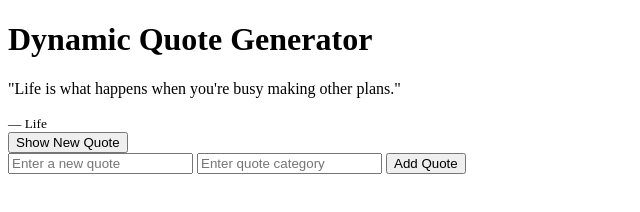
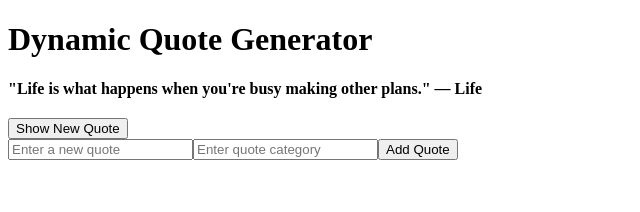
Before and after one commit to GATERA-glitch/alx_fe_javascript, a plain HTML site: page dom-manipulation/index.html in a window 1280 px wide. Both pictures are taken after a click on the button "Show New Quote". Shown: the whole page, without its empty margins (0-640 px from the left). Drawn offline with Linux system fonts and the light colour scheme.

Commit message:
dynamic quote generato

```diff
--- a/dom-manipulation/index.html
+++ b/dom-manipulation/index.html
@@ -8,19 +8,15 @@
 <body>
   <h1>Dynamic Quote Generator</h1>
 
-  <!-- Display area for quotes -->
-  <div id="quoteDisplay"></div>
+  <!-- Placeholder for displaying quotes -->
+  <div id="quoteDisplay" style="margin-bottom: 20px; font-weight: bold;"></div>
 
   <!-- Button to show random quote -->
   <button id="newQuote">Show New Quote</button>
 
-  <!-- Form to add new quote -->
-  <div>
-    <input id="newQuoteText" type="text" placeholder="Enter a new quote" />
-    <input id="newQuoteCategory" type="text" placeholder="Enter quote category" />
-    <button id="addQuoteBtn">Add Quote</button>
-  </div>
+  <!-- The Add Quote form will be dynamically generated by script.js -->
 
+  <!-- Link to JavaScript -->
   <script src="script.js"></script>
 </body>
 </html>
--- a/dom-manipulation/script.js
+++ b/dom-manipulation/script.js
@@ -5,42 +5,54 @@ let quotes = [
   { text: "Do what you can, with what you have, where you are.", category: "Action" }
 ];
 
-// References to DOM elements
-const quoteDisplay = document.getElementById("quoteDisplay");
-const textInput = document.getElementById("newQuoteText");
-const categoryInput = document.getElementById("newQuoteCategory");
-const newQuoteBtn = document.getElementById("newQuote");
-const addQuoteBtn = document.getElementById("addQuoteBtn");
-
-// Function to display a random quote (renamed as required)
+// Function to display a random quote
 function displayRandomQuote() {
-  // Clear previous content
-  while (quoteDisplay.firstChild) {
-    quoteDisplay.removeChild(quoteDisplay.firstChild);
-  }
-
+  const quoteDisplay = document.getElementById("quoteDisplay");
   if (quotes.length === 0) {
-    const message = document.createElement("p");
-    message.textContent = "No quotes available.";
-    quoteDisplay.appendChild(message);
+    quoteDisplay.innerHTML = "No quotes available.";
     return;
   }
 
   const randomIndex = Math.floor(Math.random() * quotes.length);
   const quote = quotes[randomIndex];
+  quoteDisplay.innerHTML = `"${quote.text}" — ${quote.category}`;
+}
 
-  const quoteText = document.createElement("p");
-  quoteText.textContent = `"${quote.text}"`;
+// Function to create the Add Quote form dynamically
+function createAddQuoteForm() {
+  const container = document.createElement("div");
+  container.id = "addQuoteContainer";
 
-  const quoteCategory = document.createElement("small");
-  quoteCategory.textContent = `— ${quote.category}`;
+  const textInput = document.createElement("input");
+  textInput.type = "text";
+  textInput.id = "newQuoteText";
+  textInput.placeholder = "Enter a new quote";
 
-  quoteDisplay.appendChild(quoteText);
-  quoteDisplay.appendChild(quoteCategory);
+  const categoryInput = document.createElement("input");
+  categoryInput.type = "text";
+  categoryInput.id = "newQuoteCategory";
+  categoryInput.placeholder = "Enter quote category";
+
+  const addButton = document.createElement("button");
+  addButton.id = "addQuoteBtn";
+  addButton.innerHTML = "Add Quote";
+
+  // Append elements to container
+  container.appendChild(textInput);
+  container.appendChild(categoryInput);
+  container.appendChild(addButton);
+
+  // Append container to body
+  document.body.appendChild(container);
+
+  // Event listener for adding a quote
+  addButton.addEventListener("click", addQuote);
 }
 
 // Function to add a new quote
 function addQuote() {
+  const textInput = document.getElementById("newQuoteText");
+  const categoryInput = document.getElementById("newQuoteCategory");
   const text = textInput.value.trim();
   const category = categoryInput.value.trim();
 
@@ -51,12 +63,21 @@ function addQuote() {
 
   quotes.push({ text, category });
 
+  // Clear inputs
   textInput.value = "";
   categoryInput.value = "";
 
   alert("Quote added successfully!");
 }
 
-// Event listeners
-newQuoteBtn.addEventListener("click", displayRandomQuote);
-addQuoteBtn.addEventListener("click", addQuote);
+// Initialize the app
+function init() {
+  // Create the Add Quote form dynamically
+  createAddQuoteForm();
+
+  // Event listener for showing random quotes
+  document.getElementById("newQuote").addEventListener("click", displayRandomQuote);
+}
+
+// Run the app
+window.onload = init;
```
